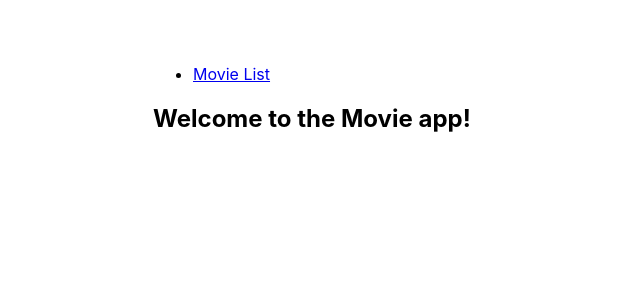
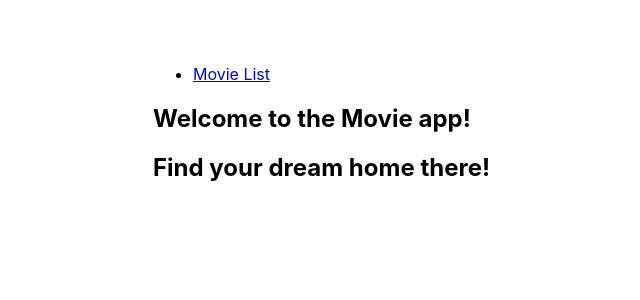
Before and after one commit to chenhe-henry/project3, a React (Create React App) app in the folder web/: page / in a window 1280 px wide. Shown: the top 300 px of the page, without its empty margins (55-695 px from the left). Built offline with nearby package versions, Linux system fonts and the light colour scheme.

Commit message:
test heroku

```diff
--- a/web/src/App.js
+++ b/web/src/App.js
@@ -20,6 +20,7 @@ export default function App() {
           <Route exact path="/movies" component={MovieList} />
           <Route exact path="/">
             <h2>Welcome to the Movie app!</h2>
+            <h2>Find your dream home there!</h2>
           </Route>
         </Switch>
       </div>
```
